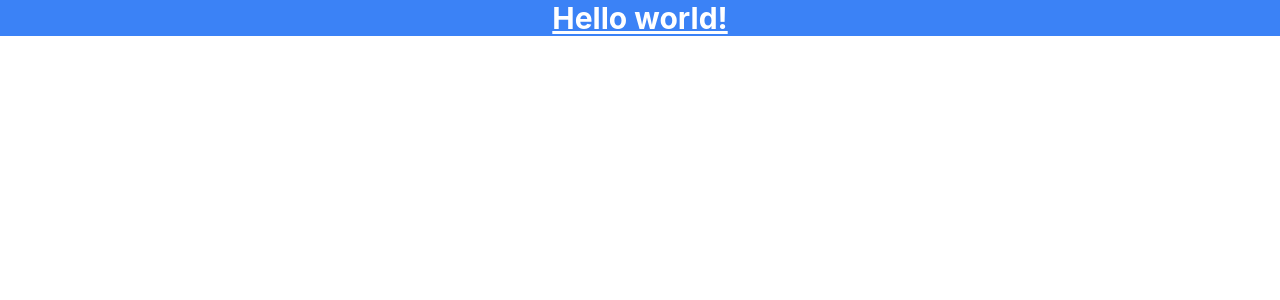
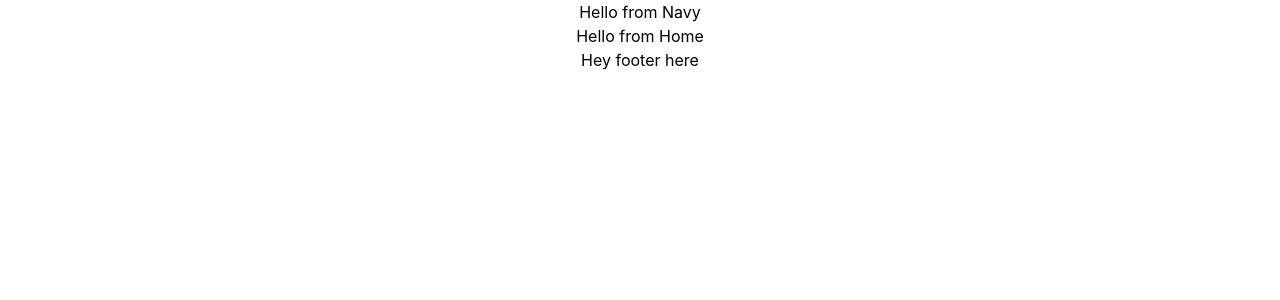
Before and after one commit to sudip22-p/demo-mern-webapp, a React (Create React App) app in the folder client/: page / in a window 1280 px wide. Shown: the top 300 px of the page. Built offline with nearby package versions, Linux system fonts and the light colour scheme.

Commit message:
use of react-router for Nav/Home/Footer

```diff
--- a/client/src/App.js
+++ b/client/src/App.js
@@ -1,14 +1,25 @@
 // import logo from './logo.svg';
 import './App.css';
 import {BrowserRouter as Router, Routes, Route, Link} from "react-router-dom";
+import Home from './components/Home';
+import Navbar from './components/Navbar';
+import Footer from './components/Footer';
+
 // import { BrowserRouter as Router, Route, Link, Routes }
 //     from "react-router-dom";
 function App() {
   return (
     <div className="App">
-      <h1 className="text-3xl font-bold underline bg-blue-500 text-white">
-      Hello world!
-    </h1>
+        <Router>
+          {/* //always there */}
+          <Navbar/>
+          <Routes>
+            {/* //may be another component here */}
+            <Route path='/' element={<Home/>}/>
+          </Routes>
+          {/* //footer always there */}
+          <Footer/>
+        </Router>
     </div>
   );
 }
--- a/client/src/components/Footer.js
+++ b/client/src/components/Footer.js
@@ -0,0 +1,11 @@
+import React from 'react'
+
+function Footer() {
+  return (
+    <div>
+      Hey footer here
+    </div>
+  )
+}
+
+export default Footer
--- a/client/src/components/Home.js
+++ b/client/src/components/Home.js
@@ -0,0 +1,11 @@
+import React from 'react'
+
+function Home() {
+  return (
+    <div>
+      Hello from Home
+    </div>
+  )
+}
+
+export default Home
--- a/client/src/components/Navbar.js
+++ b/client/src/components/Navbar.js
@@ -0,0 +1,11 @@
+import React from 'react'
+
+function Navbar() {
+  return (
+    <div>
+      Hello from Navy
+    </div>
+  )
+}
+
+export default Navbar
```
